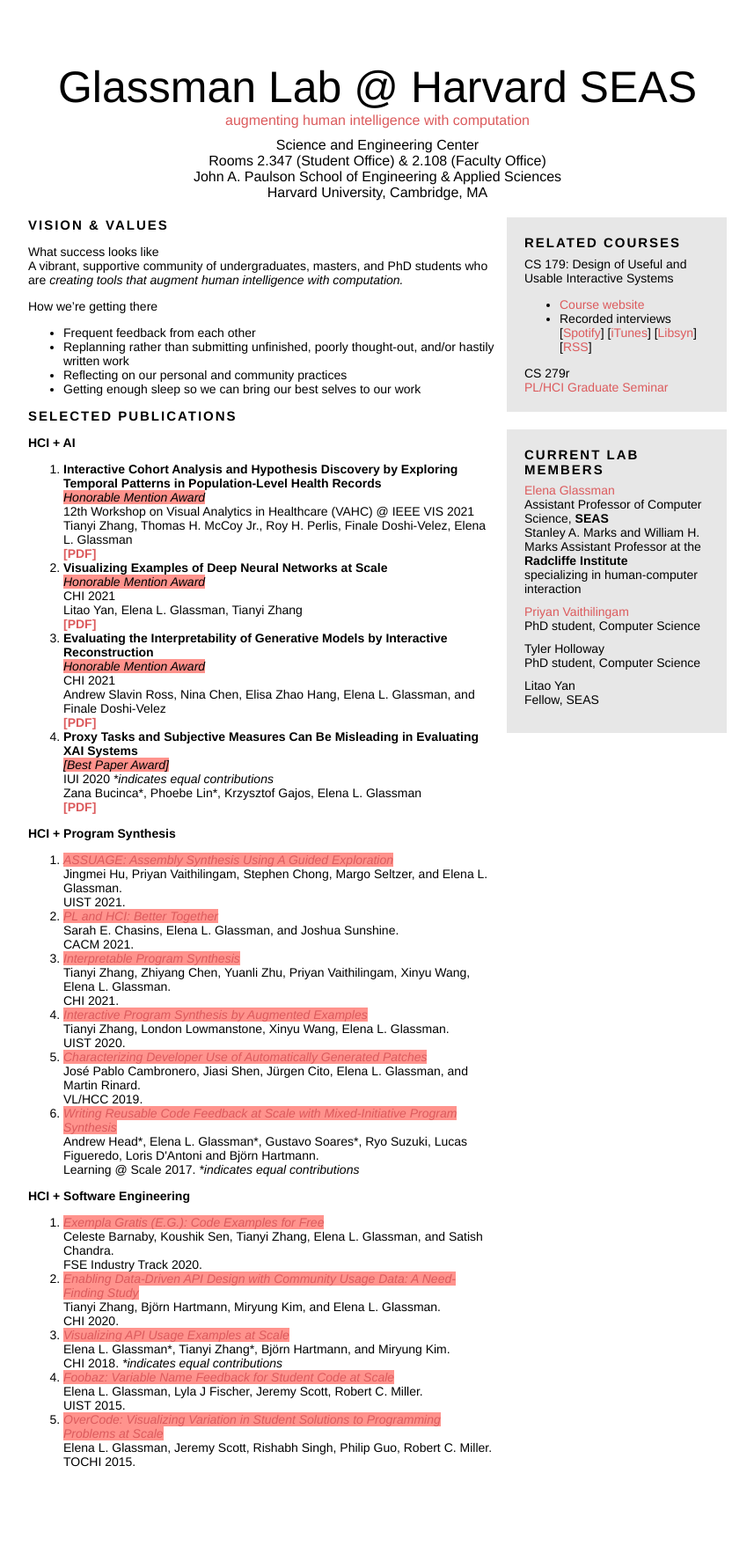
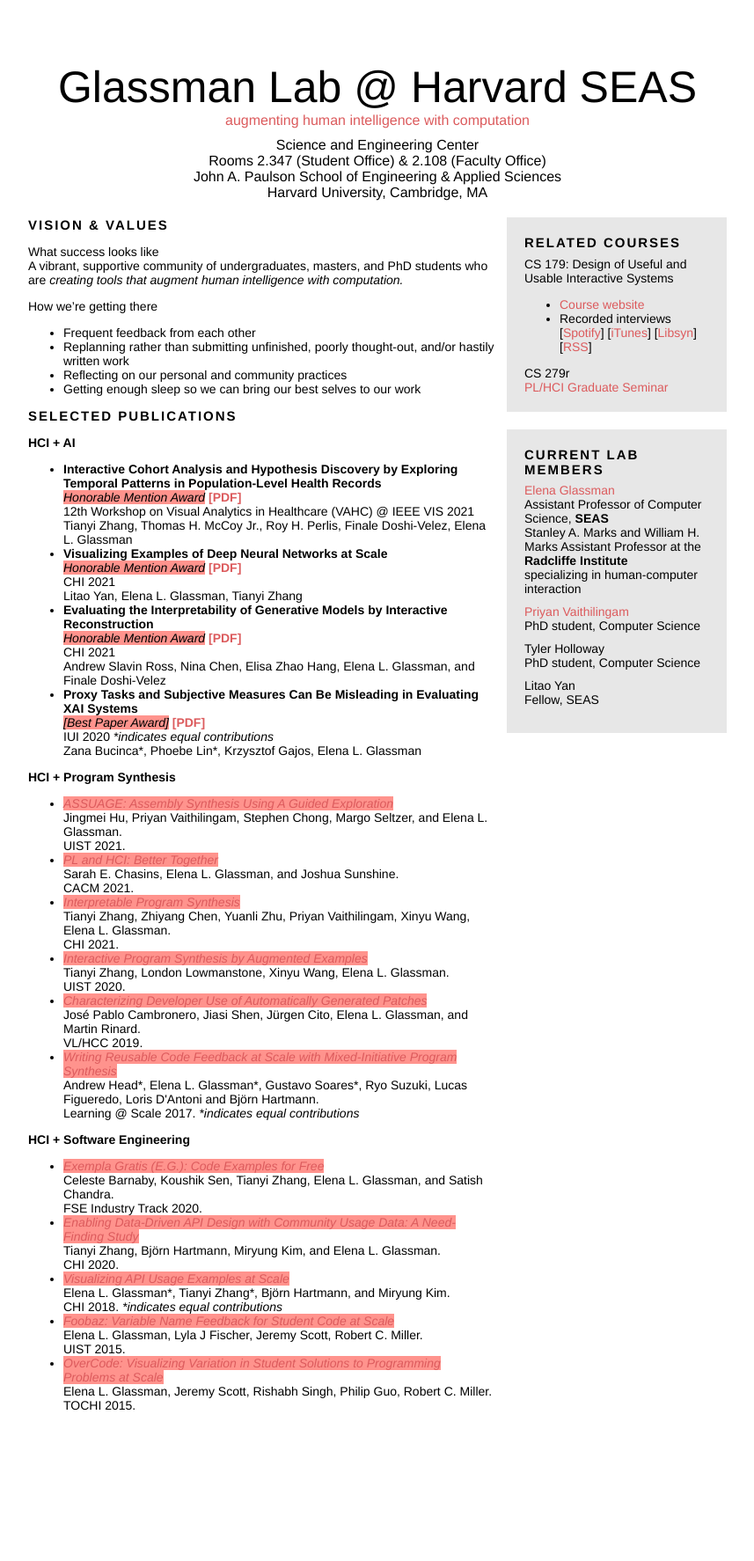
Before and after one commit to eglassman/eglassman.github.io, a Jekyll site: the page built from index.html, in a window 1280 px wide. Shown: the whole page at 88% size, without its empty margins (211-1068 px from the left). Built offline with Jekyll 4.4.1, drawn with Linux system fonts in a browser that asks for light colours; after the commit the page ends 1710 px from its top, so only the background shows below that.

Commit message:
removed ordered lists, moved PDFs

```diff
--- a/index.html
+++ b/index.html
@@ -67,32 +67,28 @@ layout: default
         <span class="boldish">HCI + AI</span>
       </p>
 
-      <ol>
+      <ul>
         <li><b>Interactive Cohort Analysis and Hypothesis Discovery by Exploring Temporal Patterns in Population-Level Health Records</b>
-          <br/><em>Honorable Mention Award</em>
+          <br/><em>Honorable Mention Award</em> <a href="papers/Interactive_Visual_Analytics_for_EHRs_VAHC_2021.pdf"><b>[PDF]</b></a>
           <br/>12th Workshop on Visual Analytics in Healthcare (VAHC) @ IEEE VIS 2021
           <br/>Tianyi Zhang, Thomas H. McCoy Jr., Roy H. Perlis, Finale Doshi-Velez, Elena L. Glassman
-          <br/><a href="papers/Interactive_Visual_Analytics_for_EHRs_VAHC_2021.pdf"><b>[PDF]</b></a>
         </li>
         <li><b>Visualizing Examples of Deep Neural Networks at Scale</b>
-          <br/><em>Honorable Mention Award</em>
+          <br/><em>Honorable Mention Award</em> <a href="papers/examplenet_chi2021.pdf"><b>[PDF]</b></a>
           <br/>CHI 2021
           <br/>Litao Yan, Elena L. Glassman, Tianyi Zhang
-          <br/><a href="papers/examplenet_chi2021.pdf"><b>[PDF]</b></a>
         </li>
         <li><b>Evaluating the Interpretability of Generative Models by Interactive Reconstruction</b>
-          <br/><em>Honorable Mention Award</em>
+          <br/><em>Honorable Mention Award</em> <a href="papers/evalGenModels_chi2021.pdf"><b>[PDF]</b></a>
           <br/>CHI 2021
           <br/>Andrew Slavin Ross, Nina Chen, Elisa Zhao Hang, Elena L. Glassman, and Finale Doshi-Velez
-          <br/><a href="papers/evalGenModels_chi2021.pdf"><b>[PDF]</b></a>
         </li>
         <li><b>Proxy Tasks and Subjective Measures Can Be Misleading in Evaluating XAI Systems</b>
-          <br/><em>[Best Paper Award]</em>
+          <br/><em>[Best Paper Award]</em> <a href="papers/bucinca_iui20_proxy.pdf"><b>[PDF]</b></a>
           <br/>IUI 2020 <i>*indicates equal contributions</i>
           <br/>Zana Bucinca*, Phoebe Lin*, Krzysztof Gajos, Elena L. Glassman
-          <br/><a href="papers/bucinca_iui20_proxy.pdf"><b>[PDF]</b></a>
         </li>
-      </ol>
+      </ul>
 
 
 
@@ -101,7 +97,7 @@ layout: default
         <span class="boldish">HCI + Program Synthesis</span>
       </p>
 
-      <ol>
+      <ul>
         <li><em><a href="papers/ASSUAGE_UIST21.pdf">ASSUAGE: Assembly Synthesis Using A Guided Exploration</a></em>
           <br />Jingmei Hu, Priyan Vaithilingam,  Stephen Chong, Margo Seltzer, and Elena L. Glassman.
           <br />UIST 2021.
@@ -125,13 +121,13 @@ layout: default
         <li><em><a href="papers/glassmanLatS17.pdf">Writing Reusable Code Feedback at Scale with Mixed-Initiative Program Synthesis</a></em>
           <br/>Andrew Head*, Elena L. Glassman*, Gustavo Soares*, Ryo Suzuki, Lucas Figueredo, Loris D'Antoni and Björn Hartmann.
           <br />Learning @ Scale 2017. <i>*indicates equal contributions</i></li>
-      </ol>
+      </ul>
 
       <p>
         <span class="boldish">HCI + Software Engineering</span>
       </p>
 
-      <ol>
+      <ul>
 
         <li><em><a href="papers/fse2020-industry-example-generation.pdf">Exempla Gratis (E.G.): Code Examples for Free</a></em>
           <br/>Celeste Barnaby, Koushik Sen, Tianyi Zhang, Elena L. Glassman, and Satish Chandra.
@@ -155,7 +151,7 @@ Problems at Scale</a></em>
             <br />TOCHI 2015.<br/></li>
 
 
-      </ol>
+      </ul>
 
       <!-- <p>
         <span class="boldish">HCI + Programming Languages</span>
```
